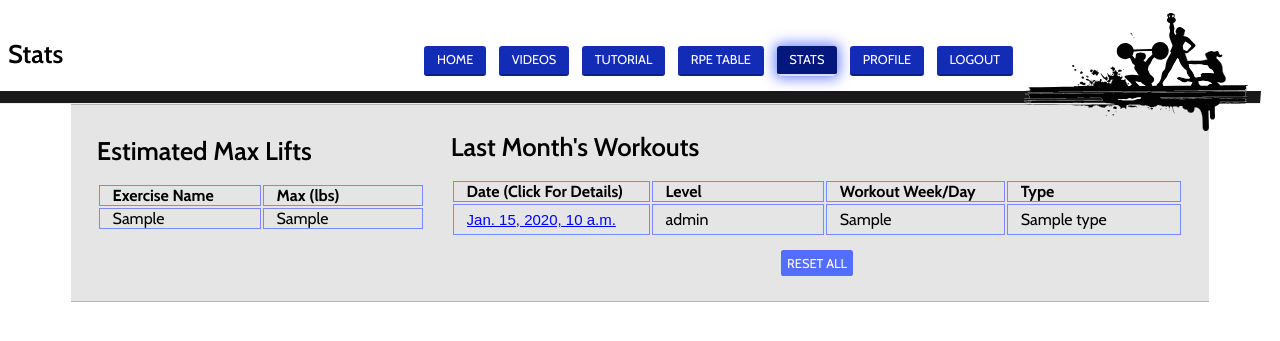
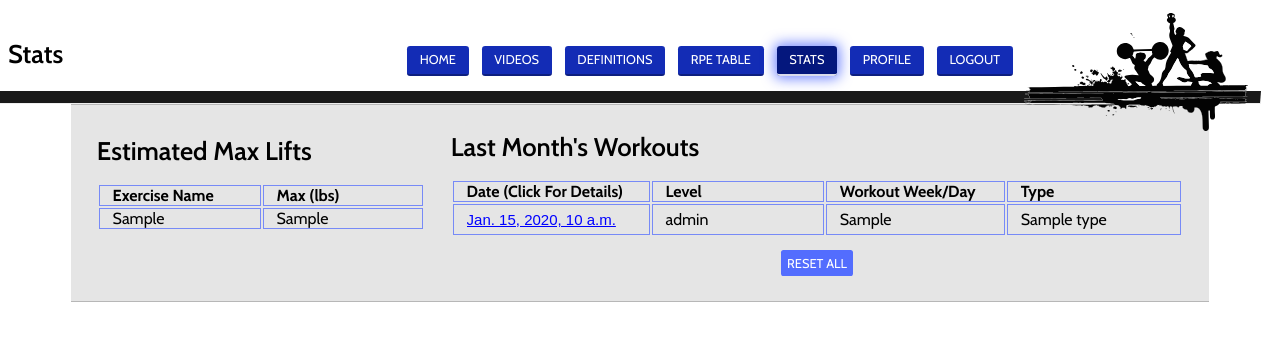
Before and after one commit to priyaliverma/AS_Final_2, a Django app: template AS_Final/templates/userstats.html in a window 1280 px wide. Shown: the top 341 px of the page. Run offline with Django 3.2, Linux system fonts and the light colour scheme; the template is opened without the code that fills it: most values are stand-ins (such as "Sample title", 1, 10 or a date in 2020); some libraries are stand-ins or nearby versions.

Commit message:
changes to exercise stats display + "tutorials" tab changed to "definitions"

```diff
--- a/AS_Final/Users/user_stat_views.py
+++ b/AS_Final/Users/user_stat_views.py
@@ -203,8 +203,8 @@ def User_Profile(request):
 	context["Stats"] = []
 	for i in _Stats:
 		_Exercise, Created = Exercise.objects.get_or_create(Type=i.Type, Level=_Member.Level)
-		# if i.Type == "Squat" or i.Type == "UB Hor Press" or i.Type == "Hinge":
-		if True:
+		if i.Type == "Squat" or i.Type == "UB Hor Push" or i.Type == "Hinge":
+			# if True:
 			print("Stat: " + i.Type)
 			Stat_Dict = {}
 			Stat_Dict["Type"] = i.Type
--- a/AS_Final/templates/userpage.html
+++ b/AS_Final/templates/userpage.html
@@ -54,7 +54,7 @@
         <ul id='nav-bar'>
             <li><a href="{%url 'userpage' %}" class='page-active'>Home</a></li>
             <li><a href="{%url 'videos' %}">Videos</a></li>
-            <li><a href="{%url 'tutorial' %}">Tutorial</a></li>
+            <li><a href="{%url 'tutorial' %}">DEFINITIONS</a></li>
             <li><a href="/tutorial/#RPE_Table">RPE Table</a></li>
             <li><a href="{%url 'userprofile' %}">Profile</a></li>
             <li><a href="{%url 'logout' %}">Logout</a></li>
--- a/AS_Final/templates/userprofile_2.html
+++ b/AS_Final/templates/userprofile_2.html
@@ -55,7 +55,7 @@ th, td {
         <ul id='nav-bar'>
             <li><a href="{%url 'userpage' %}">Home</a></li>
             <li><a href="{%url 'videos' %}">Videos</a></li>
-            <li><a href="{%url 'tutorial' %}">Tutorial</a></li>
+            <li><a href="{%url 'tutorial' %}">Definitions</a></li>
             <li><a href="/tutorial/#RPE_Table">RPE Table</a></li>
             <li><a href="{%url 'userprofile' %}" class='page-active'>Profile</a></li>
             <li><a href="{%url 'logout' %}">Logout</a></li>
@@ -109,6 +109,7 @@ th, td {
                 <td>{{Stat.Max}}</td>
                 </tr>
                 {% endfor %}
+
                 </table>
 
                 <h1 style="margin-top:0vw;"> Last Month's Workouts </h1>
--- a/AS_Final/templates/userprofile_view_workout.html
+++ b/AS_Final/templates/userprofile_view_workout.html
@@ -54,7 +54,7 @@ td, th {
         <ul id='nav-bar'>
             <li><a href="{%url 'userpage' %}">Home</a></li>
             <li><a href="{%url 'videos' %}">Videos</a></li>
-            <li><a href="{%url 'tutorial' %}">Tutorial</a></li>
+            <li><a href="{%url 'tutorial' %}">Definitions</a></li>
             <li><a href="/tutorial/#RPE_Table">RPE Table</a></li>
             <li><a href="{%url 'user_stats' %}" class='page-active'>Stats</a></li>
             <li><a href="{%url 'userprofile' %}">Profile</a></li>
--- a/AS_Final/templates/userstats.html
+++ b/AS_Final/templates/userstats.html
@@ -50,7 +50,7 @@ td, th {
         <ul id='nav-bar'>
             <li><a href="{%url 'userpage' %}">Home</a></li>
             <li><a href="{%url 'videos' %}">Videos</a></li>
-            <li><a href="{%url 'tutorial' %}">Tutorial</a></li>
+            <li><a href="{%url 'tutorial' %}">Definitions</a></li>
             <li><a href="/tutorial/#RPE_Table">RPE Table</a></li>
             <li><a href="{%url 'user_stats' %}" class='page-active'>Stats</a></li>
             <li><a href="{%url 'userprofile' %}">Profile</a></li>
--- a/AS_Final/templates/videos.html
+++ b/AS_Final/templates/videos.html
@@ -62,7 +62,7 @@
         <ul id='nav-bar'>
             <li><a href="{%url 'userpage' %}">Home</a></li>
             <li><a href="{%url 'videos' %}" class='page-active'>Videos</a></li>
-            <li><a href="{%url 'tutorial' %}">Tutorial</a></li>
+            <li><a href="{%url 'tutorial' %}">Definitions</a></li>
             <li><a href="/tutorial/#RPE_Table">RPE Table</a></li>
             <li><a href="{%url 'userprofile' %}">Profile</a></li>
             <!-- <li><a href="{%url 'contact' %}">Contact & Support</a></li> -->
```
